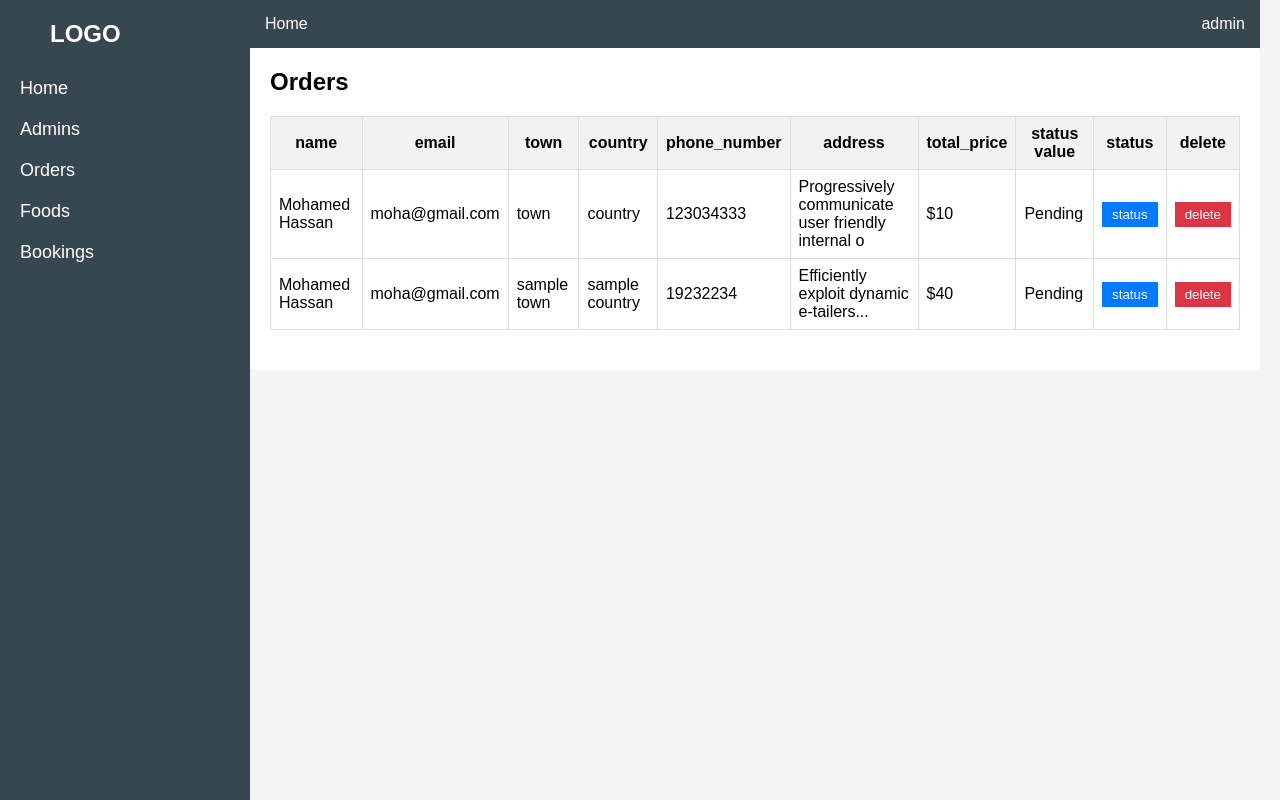
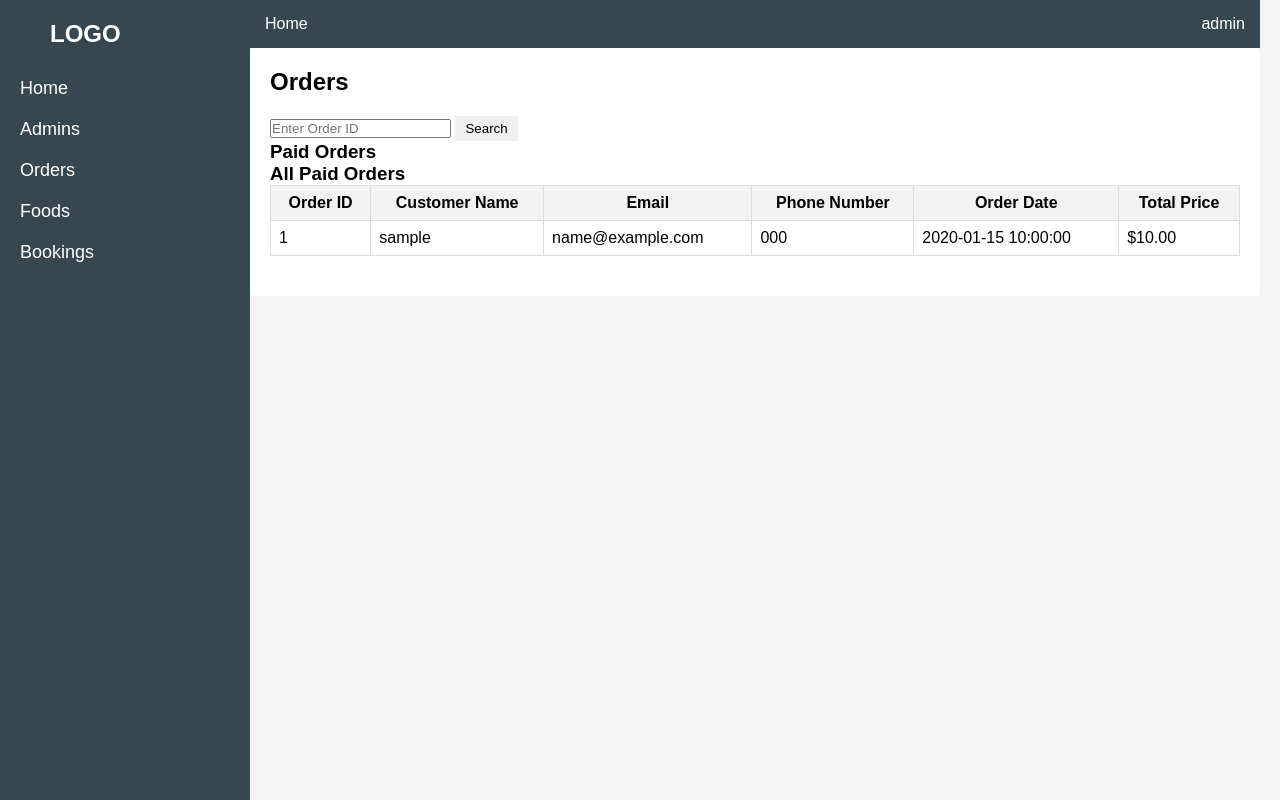
Before and after one commit to vunguyen00/restaurant_management, a PHP site: page /admin_interface/orders.php in a window 1280 px wide. Run offline with PHP 8.4, Linux system fonts and the light colour scheme; the visitor is signed in with stand-in values (Sample User, id 1); tables that the repository leaves empty or names only in its code hold one stand-in row (values such as "Sample post").

Commit message:
con chuc nang doanh thu, chat, ban

```diff
--- a/PROJECT/admin_interface/admin.php
+++ b/PROJECT/admin_interface/admin.php
@@ -280,13 +280,12 @@ document.getElementById("menuSelectionForm").onsubmit = function(event) {
 
 function updateMenuContainer(dishes) {
     var selectedDishesList = document.getElementById("selectedDishesList");
-    selectedDishesList.innerHTML = '';
+    selectedDishesList.innerHTML = '';  // Xóa nội dung hiện tại trước khi cập nhật
 
     dishes.forEach(dish => {
         var li = document.createElement('li');
-        li.style.listStyleType = 'none'; // Đảm bảo không có dấu chấm
         li.textContent = dish.dish_name + ' (Quantity: ' + dish.quantity + ', Price: $' + dish.price + ')';
-        selectedDishesList.appendChild(li);
+        selectedDishesList.appendChild(li);  // Thêm món ăn vào danh sách
     });
 }
 
--- a/PROJECT/admin_interface/orders.php
+++ b/PROJECT/admin_interface/orders.php
@@ -1,6 +1,85 @@
 <?php
-include("config/config.php");
+session_start();
+include 'config/config.php';
+
+// Kiểm tra xem người dùng đã đăng nhập chưa
+if (!isset($_SESSION['user_name']) || !isset($_SESSION['user_id'])) {
+    header("Location: login.php");
+    exit();
+}
+
+$searchResult = []; // Biến lưu trữ kết quả tìm kiếm
+$orderId = ''; // Biến để lưu orderId tìm kiếm
+
+// Truy vấn để lấy tất cả đơn hàng đã thanh toán
+$sql = "SELECT o.order_id, o.total_price, o.order_date, u.user_name AS customer_name,
+               u.email AS customer_email, u.phone_number AS customer_phone
+        FROM orders o
+        LEFT JOIN user u ON o.user_id = u.user_id
+        ORDER BY o.order_date DESC";
+
+$stmt = $mysqli->prepare($sql);
+if (!$stmt) {
+    die("SQL preparation failed: " . $mysqli->error);
+}
+$stmt->execute();
+$result = $stmt->get_result();
+
+$paidOrders = [];
+while ($row = $result->fetch_assoc()) {
+    $paidOrders[$row['order_id']] = [
+        'total_price' => $row['total_price'],
+        'order_date' => $row['order_date'],
+        'customer_name' => $row['customer_name'],
+        'customer_email' => $row['customer_email'],
+        'customer_phone' => $row['customer_phone'],
+    ];
+}
+
+// Kiểm tra nếu có yêu cầu tìm kiếm
+if ($_SERVER['REQUEST_METHOD'] == 'POST' && isset($_POST['order_id'])) {
+    $orderId = $_POST['order_id'];
+
+    // Truy vấn để lấy thông tin đơn hàng đã thanh toán dựa trên orderId
+    $sql = "SELECT o.order_id, o.total_price, o.order_date, u.user_name AS customer_name,
+                   u.email AS customer_email, u.phone_number AS customer_phone,
+                   oi.dish_name, oi.quantity, oi.price
+            FROM orders o
+            LEFT JOIN user u ON o.user_id = u.user_id
+            LEFT JOIN order_items oi ON o.order_id = oi.order_id
+            WHERE o.order_id = ? ";
+    $stmt = $mysqli->prepare($sql);
+
+    if (!$stmt) {
+        die("SQL preparation failed: " . $mysqli->error);
+    }
+
+    $stmt->bind_param("i", $orderId); // orderId là kiểu số nguyên
+    if (!$stmt->execute()) {
+        die("Execution failed: " . $stmt->error); // Handle execution error
+    }
+
+    $result = $stmt->get_result();
+
+    // Lưu trữ thông tin đơn hàng vào biến $searchResult
+    if ($result->num_rows > 0) {
+        while ($row = $result->fetch_assoc()) {
+            $searchResult['order_id'] = $row['order_id'];
+            $searchResult['total_price'] = $row['total_price'];
+            $searchResult['order_date'] = $row['order_date'];
+            $searchResult['customer_name'] = $row['customer_name'];
+            $searchResult['customer_email'] = $row['customer_email'];
+            $searchResult['customer_phone'] = $row['customer_phone'];
+            $searchResult['items'][] = [
+                'dish_name' => $row['dish_name'],
+                'quantity' => $row['quantity'],
+                'price' => $row['price']
+            ];
+        }
+    }
+}
 ?>
+
 <!DOCTYPE html>
 <html lang="en">
 <head>
@@ -28,50 +107,71 @@ include("config/config.php");
         </div>
 
         <div class="orders-section">
-                <h2>Orders</h2>
+            <h2>Orders</h2>
+            <form method="POST" action="">
+                <input type="text" name="order_id" placeholder="Enter Order ID" value="<?php echo htmlspecialchars($orderId); ?>" required>
+                <button type="submit">Search</button>
+            </form>
+
+            <h3>Paid Orders</h3>
+            <?php if (!empty($searchResult)): ?>
+                <h3>Order ID: <?php echo htmlspecialchars($searchResult['order_id']); ?></h3>
+                <p>Customer Name: <?php echo htmlspecialchars($searchResult['customer_name']); ?></p>
+                <p>Email: <?php echo htmlspecialchars($searchResult['customer_email']); ?></p>
+                <p>Phone: <?php echo htmlspecialchars($searchResult['customer_phone']); ?></p>
+                <p>Order Date: <?php echo htmlspecialchars($searchResult['order_date']); ?></p>
+                <p>Total Price: $<?php echo number_format($searchResult['total_price'], 2); ?></p>
+
                 <table>
                     <thead>
                         <tr>
-                            <th>name</th>
-                            <th>email</th>
-                            <th>town</th>
-                            <th>country</th>
-                            <th>phone_number</th>
-                            <th>address</th>
-                            <th>total_price</th>
-                            <th>status value</th>
-                            <th>status</th>
-                            <th>delete</th>
+                            <th>Dish Name</th>
+                            <th>Quantity</th>
+                            <th>Price</th>
                         </tr>
                     </thead>
                     <tbody>
+                        <?php foreach ($searchResult['items'] as $item): ?>
                         <tr>
-                            <td>Mohamed Hassan</td>
-                            <td>moha@gmail.com</td>
-                            <td>town</td>
-                            <td>country</td>
-                            <td>123034333</td>
-                            <td>Progressively communicate user friendly internal o</td>
-                            <td>$10</td>
-                            <td>Pending</td>
-                            <td><button class="status-btn">status</button></td>
-                            <td><button class="delete-btn">delete</button></td>
+                            <td><?php echo htmlspecialchars($item['dish_name']); ?></td>
+                            <td><?php echo htmlspecialchars($item['quantity']); ?></td>
+                            <td>$<?php echo number_format($item['price'], 2); ?></td>
                         </tr>
-                        <tr>
-                            <td>Mohamed Hassan</td>
-                            <td>moha@gmail.com</td>
-                            <td>sample town</td>
-                            <td>sample country</td>
-                            <td>19232234</td>
-                            <td>Efficiently exploit dynamic e-tailers...</td>
-                            <td>$40</td>
-                            <td>Pending</td>
-                            <td><button class="status-btn">status</button></td>
-                            <td><button class="delete-btn">delete</button></td>
-                        </tr>
+                        <?php endforeach; ?>
                     </tbody>
                 </table>
-            </div>
+            <?php else: ?>
+                <h3>All Paid Orders</h3>
+                <?php if (!empty($paidOrders)): ?>
+                    <table>
+                        <thead>
+                            <tr>
+                                <th>Order ID</th>
+                                <th>Customer Name</th>
+                                <th>Email</th>
+                                <th>Phone Number</th>
+                                <th>Order Date</th>
+                                <th>Total Price</th>
+                            </tr>
+                        </thead>
+                        <tbody>
+                            <?php foreach ($paidOrders as $id => $order): ?>
+                            <tr>
+                                <td><?php echo htmlspecialchars($id); ?></td>
+                                <td><?php echo htmlspecialchars($order['customer_name']); ?></td>
+                                <td><?php echo htmlspecialchars($order['customer_email']); ?></td>
+                                <td><?php echo htmlspecialchars($order['customer_phone']); ?></td>
+                                <td><?php echo htmlspecialchars($order['order_date']); ?></td>
+                                <td>$<?php echo number_format($order['total_price'], 2); ?></td>
+                            </tr>
+                            <?php endforeach; ?>
+                        </tbody>
+                    </table>
+                <?php else: ?>
+                    <p>No paid orders found.</p>
+                <?php endif; ?>
+            <?php endif; ?>
+        </div>
     </div>
 </body>
 </html>
```
Also changed, not shown: PROJECT/admin_interface/get_table_menu.php (+32 -17 lines), PROJECT/admin_interface/update_table_menu.php (+40 -33 lines).
